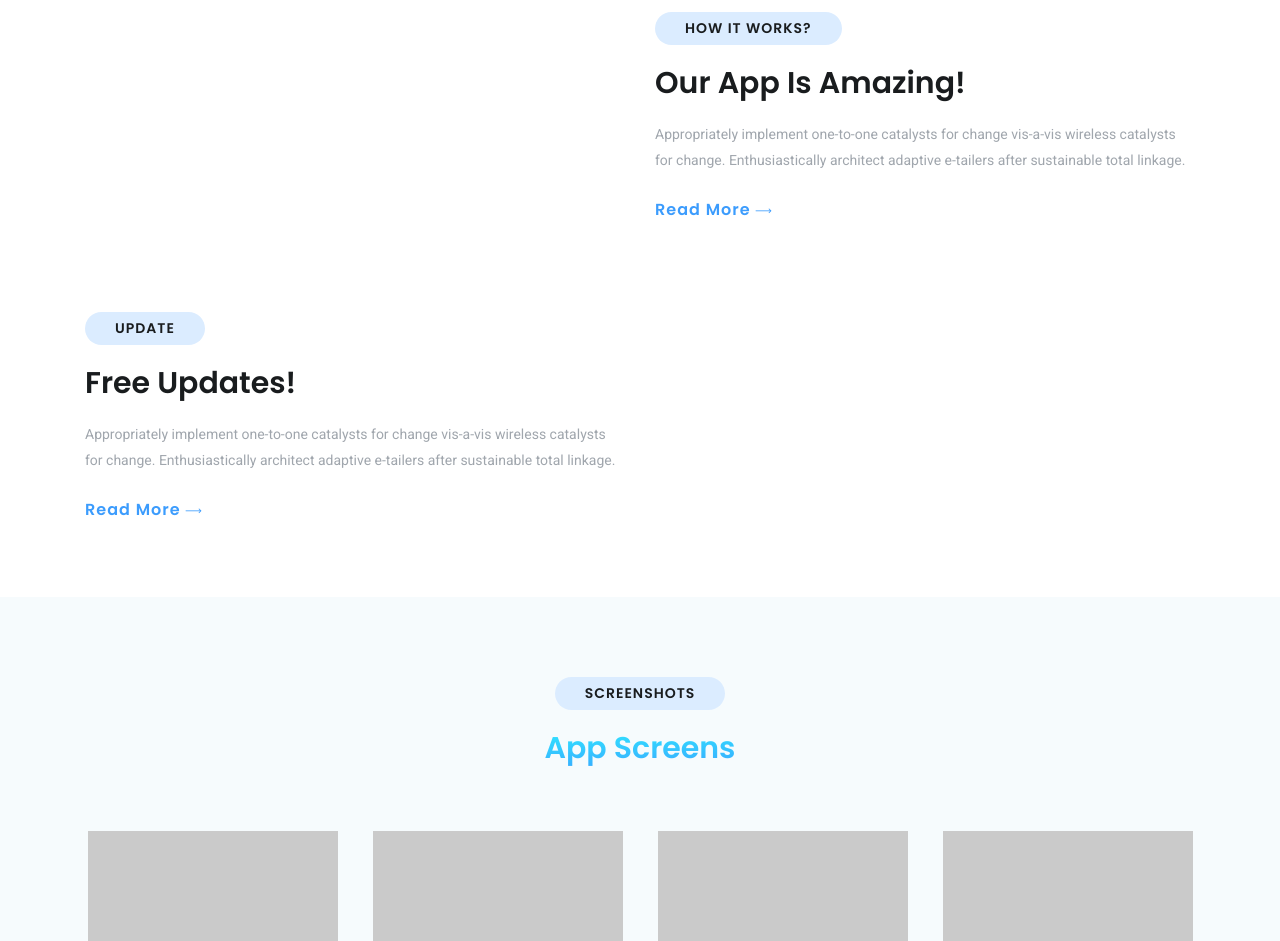
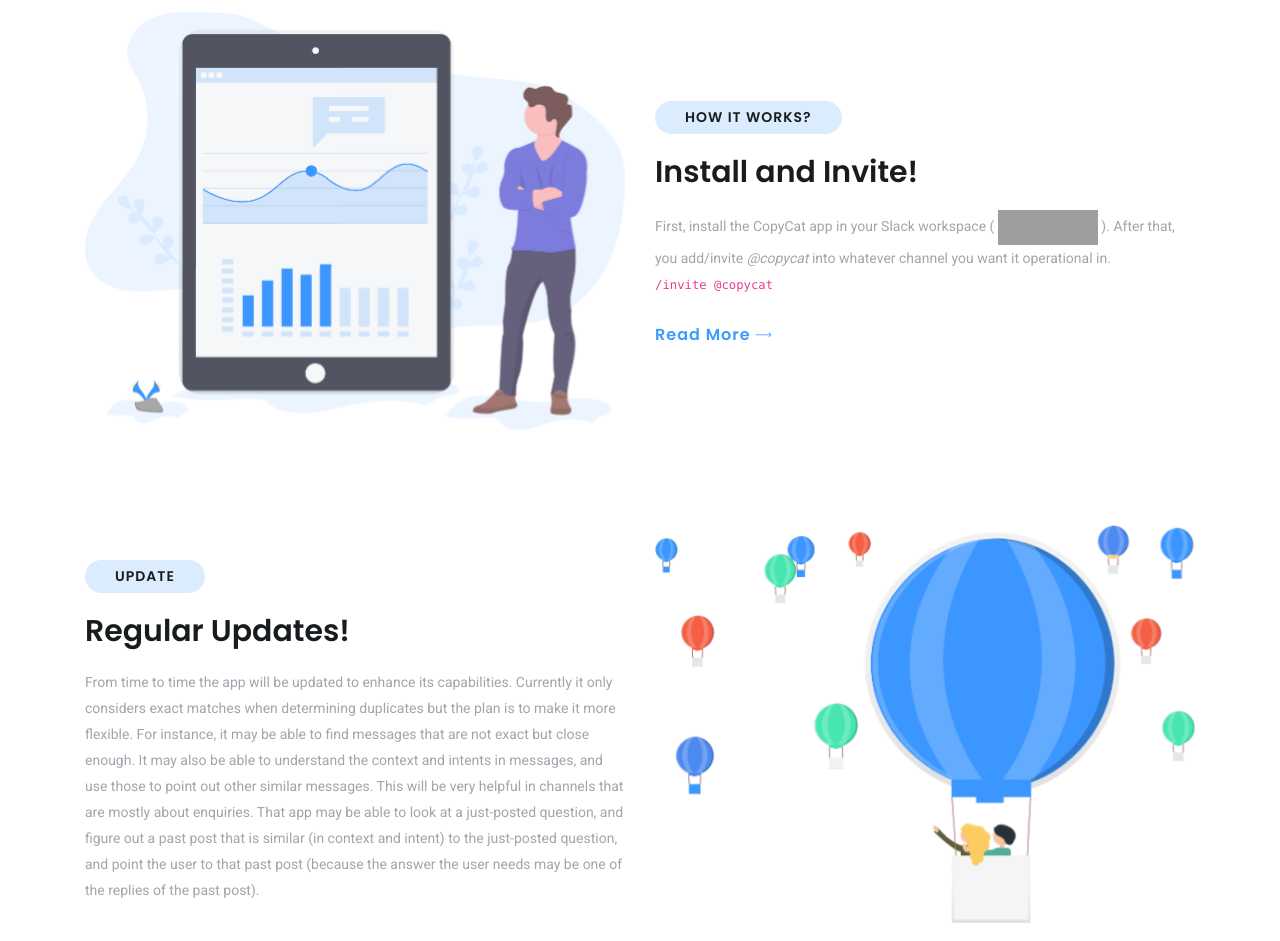
Before and after one commit to Chieze-Franklin/copy-cat, a website: page files/index.html in a window 1280 px wide. Shown: the part 2120-3061 px from the top of the page. Drawn offline with Linux system fonts and the light colour scheme; grey boxes are pictures that could not be loaded; files whose address does not match are found by name.

Commit message:
complete 'feature' section

```diff
--- a/files/index.html
+++ b/files/index.html
@@ -218,16 +218,26 @@
         <div class="row">
           <div class="col-lg-6 col-md-12 col-sm-12">
             <div class="img-thumb wow fadeInLeft" data-wow-delay="0.3s">
-              <img class="img-fluid" src="img/features/img1.png" alt="">
+              <img class="img-fluid" src="img/features/install-and-invite.png" alt="">
             </div>
           </div>
           <div class="col-lg-6 col-md-12 col-sm-12">
             <div class="text-wrapper wow fadeInRight" data-wow-delay="0.6s">
               <div>
                 <p class="btn btn-subtitle">How It Works?</p>
-                <h3>Our App Is Amazing!</h3>
-                <p>Appropriately implement one-to-one catalysts for change vis-a-vis wireless catalysts for change. Enthusiastically architect adaptive e-tailers after sustainable total linkage.</p>
-                <a class="btn btn-rm" href="#">Read More <i class="lni-arrow-right"></i></a>
+                <h3>Install and Invite!</h3>
+                <p>
+                    First, install the CopyCat app in your Slack workspace (
+                      <a href="https://slack.com/oauth/authorize?scope=incoming-webhook,bot&client_id=258316641222.456711531815">
+                        <img alt="Add to Slack" height="35" width="100" src="https://platform.slack-edge.com/img/add_to_slack.png" srcset="https://platform.slack-edge.com/img/add_to_slack.png 1x, https://platform.slack-edge.com/img/add_to_slack@2x.png 2x" />
+                      </a>
+                    ).
+                    After that, you add/invite <em>@copycat</em> into whatever channel you want it operational in.<br />
+                    <code>/invite @copycat</code>
+                </p>
+                <a class="btn btn-rm" href="https://get.slack.help/hc/en-us/articles/202035138-Add-an-app-to-your-workspace" target="_blanc">
+                  Read More <i class="lni-arrow-right"></i>
+                </a>
               </div>
             </div>
           </div>
@@ -237,15 +247,23 @@
             <div class="text-wrapper wow fadeInRight" data-wow-delay="0.9s">
               <div>
                 <p class="btn btn-subtitle">Update</p>
-                <h3>Free Updates!</h3>
-                <p>Appropriately implement one-to-one catalysts for change vis-a-vis wireless catalysts for change. Enthusiastically architect adaptive e-tailers after sustainable total linkage.</p>
-                <a class="btn btn-rm" href="#">Read More <i class="lni-arrow-right"></i></a>
+                <h3>Regular Updates!</h3>
+                <p>
+                  From time to time the app will be updated to enhance its capabilities. Currently it only considers
+                  exact matches when determining duplicates but the plan is to make it more flexible. For instance,
+                  it may be able to find messages that are not exact but close enough. It may also be able to
+                  understand the context and intents in messages, and use those to point out other similar messages.
+                  This will be very helpful in channels that are mostly about enquiries. That app may be able to
+                  look at a just-posted question, and figure out a past post that is similar (in context and intent) to the
+                  just-posted question, and point the user to that past post (because the answer the user needs may be one
+                  of the replies of the past post).
+                </p>
               </div>
             </div>
           </div>
            <div class="col-lg-6 col-md-12 col-sm-12">
             <div class="img-thumb wow fadeInLeft" data-wow-delay="1.2s">
-              <img class="img-fluid" src="img/features/img2.png" alt="">
+              <img class="img-fluid" src="img/features/updates.png" alt="">
             </div>
           </div>
         </div>
```
Also changed, not shown: files/img/features/install-and-invite.png (added), files/img/features/updates.png (added).
